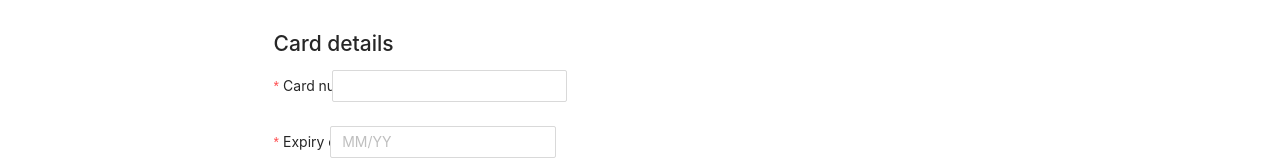
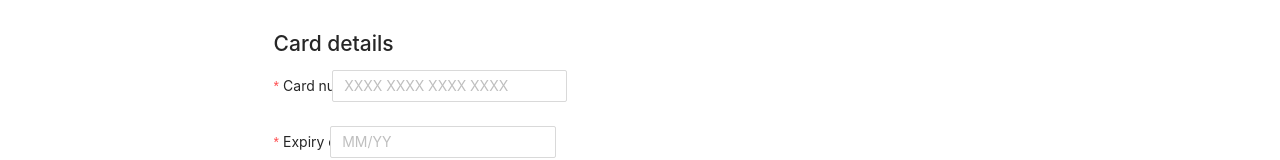
Before and after one commit to msmalinosterberg/miniprojekt, a React (Create React App) app: page /cart in a window 1280 px wide. Shown: the part 1510-1670 px from the top of the page. Built offline with nearby package versions, Linux system fonts and the light colour scheme.

Commit message:
Updated forms autofill and validation rules

```diff
--- a/src/componenets/Cart/PayCard.tsx
+++ b/src/componenets/Cart/PayCard.tsx
@@ -31,8 +31,8 @@ class PayCard extends Component {
               <h2>Card details</h2>
                 <Form {...layout} name="nest-messages" onFinish={this.onFinish} validateMessages={validateMessages}>
                 <Form.Item style={formStyle} name={['user', 'cardno']} label="Card number"
-                    rules={[{ required: true }]}>
-                    <Input />
+                    rules={[{ min: 13, max: 19, required: true }]}>
+                    <Input placeholder="XXXX XXXX XXXX XXXX"/>
                 </Form.Item>
                 <Form.Item style={formStyle} name={['user', 'expdate']} label="Expiry date"
                     rules={[{ required: true }]}>
--- a/src/componenets/Cart/PayKlarna.tsx
+++ b/src/componenets/Cart/PayKlarna.tsx
@@ -31,7 +31,7 @@ class PayKlarna extends Component {
             <h2>Billing information</h2>
                 <Form {...layout} name="nest-messages" onFinish={this.onFinish} validateMessages={validateMessages}>
                 <Form.Item name={['user', 'ssn']} label="SSN"
-                    rules={[{ required: true }]}>
+                    rules={[{ min: 10, max: 10, required: true }]}>
                     <Input placeholder="YYMMDDXXXX"/>
                 </Form.Item>
                 <Form.Item name={['user', 'name']} label="Name"
--- a/src/componenets/Cart/PaySwish.tsx
+++ b/src/componenets/Cart/PaySwish.tsx
@@ -1,5 +1,7 @@
 import React, { Component, CSSProperties } from 'react'
 import { Form, Input, Button, Row, Col } from 'antd';
+// import InformationForm from 'InformationForm.tsx'
+
 const layout = {
     labelCol: { span: 4 },
     wrapperCol: { span: 16 },
@@ -8,10 +10,6 @@ const layout = {
   /* eslint-disable no-template-curly-in-string */
   const validateMessages = {
     required: '${label} is required!',
-    types: {
-      email: '${label} is not a valid email!',
-      number: '${label} is not a valid number!',
-    },
     number: {
       range: '${label} must be between ${min} and ${max}',
     },
```
